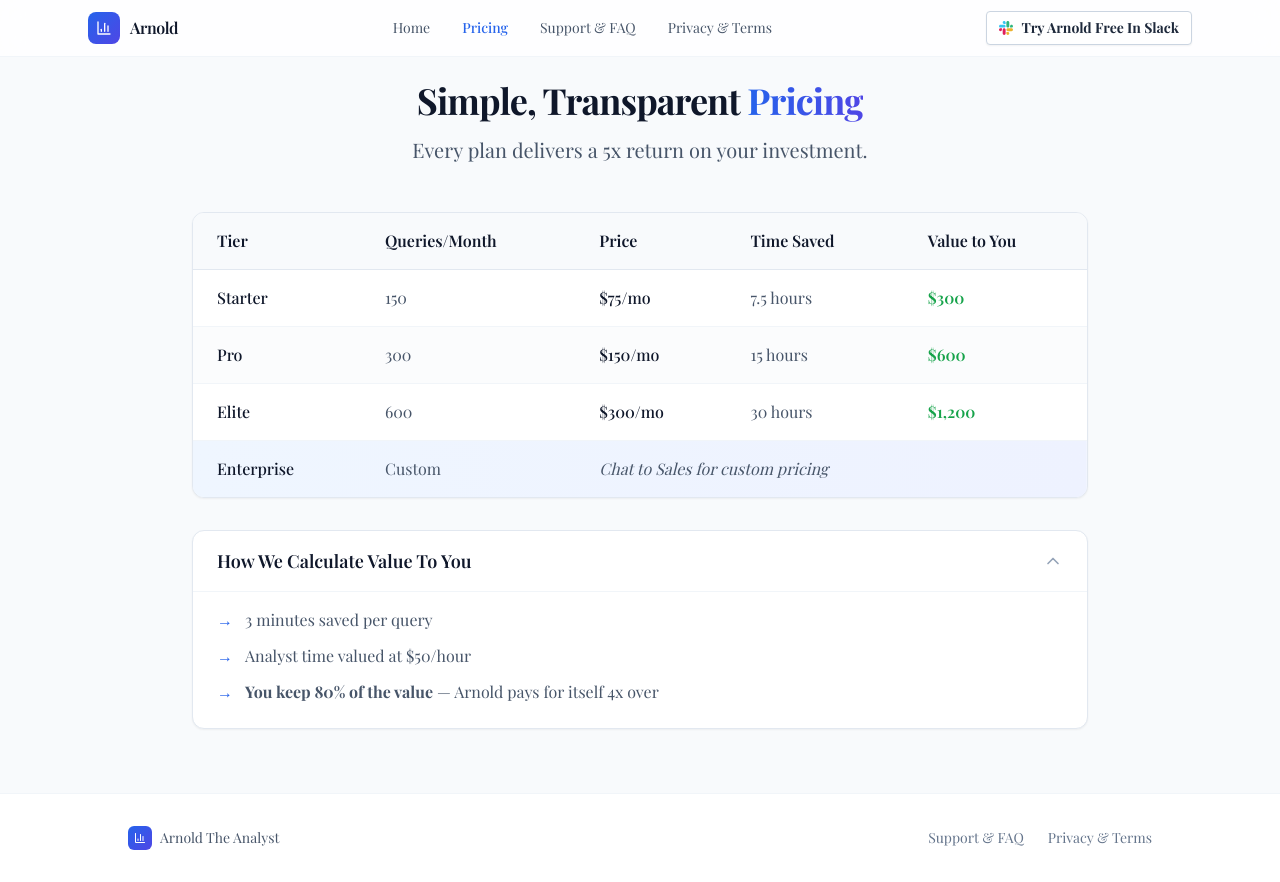
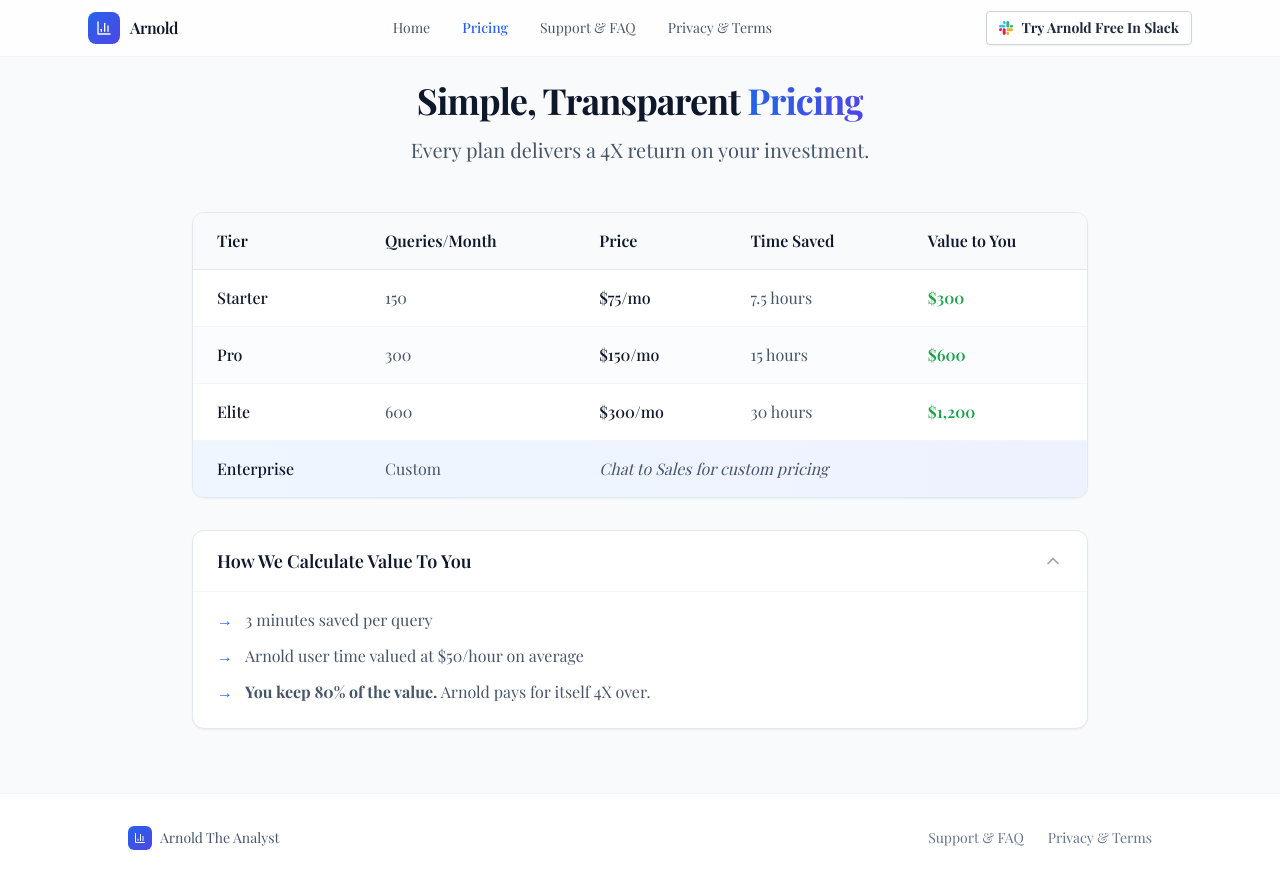
Before and after one commit to McGovs/arnold-the-analyst-frontend-v2-markdown, a React (Vite) app: page /pricing in a window 1280 px wide. Both pictures are taken after a click on the button "How We Calculate Value To You". Built offline with nearby package versions, Linux system fonts and the light colour scheme; a web font is replaced by a local one.

Commit message:
Update Pricing.tsx

```diff
--- a/src/pages/Pricing.tsx
+++ b/src/pages/Pricing.tsx
@@ -85,7 +85,7 @@ export default function Pricing() {
                 </span>
               </h1>
               <p className="text-xl text-slate-600">
-                Every plan delivers a 5x return on your investment.
+                Every plan delivers a 4X return on your investment.
               </p>
             </div>
 
@@ -154,12 +154,12 @@ export default function Pricing() {
                     </li>
                     <li className="flex items-start gap-3 text-base">
                       <span className="text-blue-600 font-bold">→</span>
-                      <span>Analyst time valued at $50/hour</span>
+                      <span>Arnold user time valued at $50/hour on average</span>
                     </li>
                     <li className="flex items-start gap-3 text-base">
                       <span className="text-blue-600 font-bold">→</span>
                       <span>
-                        <strong>You keep 80% of the value</strong> — Arnold pays for itself 4x over
+                        <strong>You keep 80% of the value.</strong> Arnold pays for itself 4X over.
                       </span>
                     </li>
                   </ul>
```
